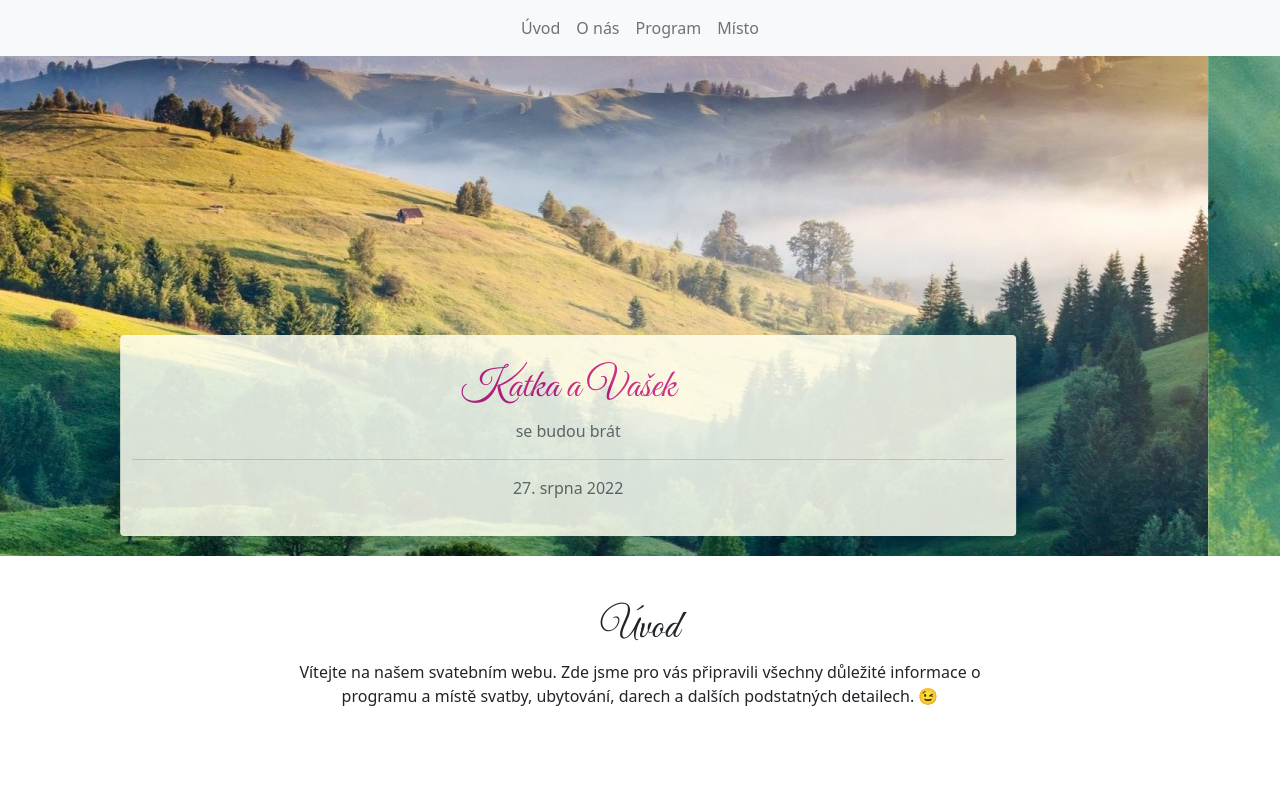
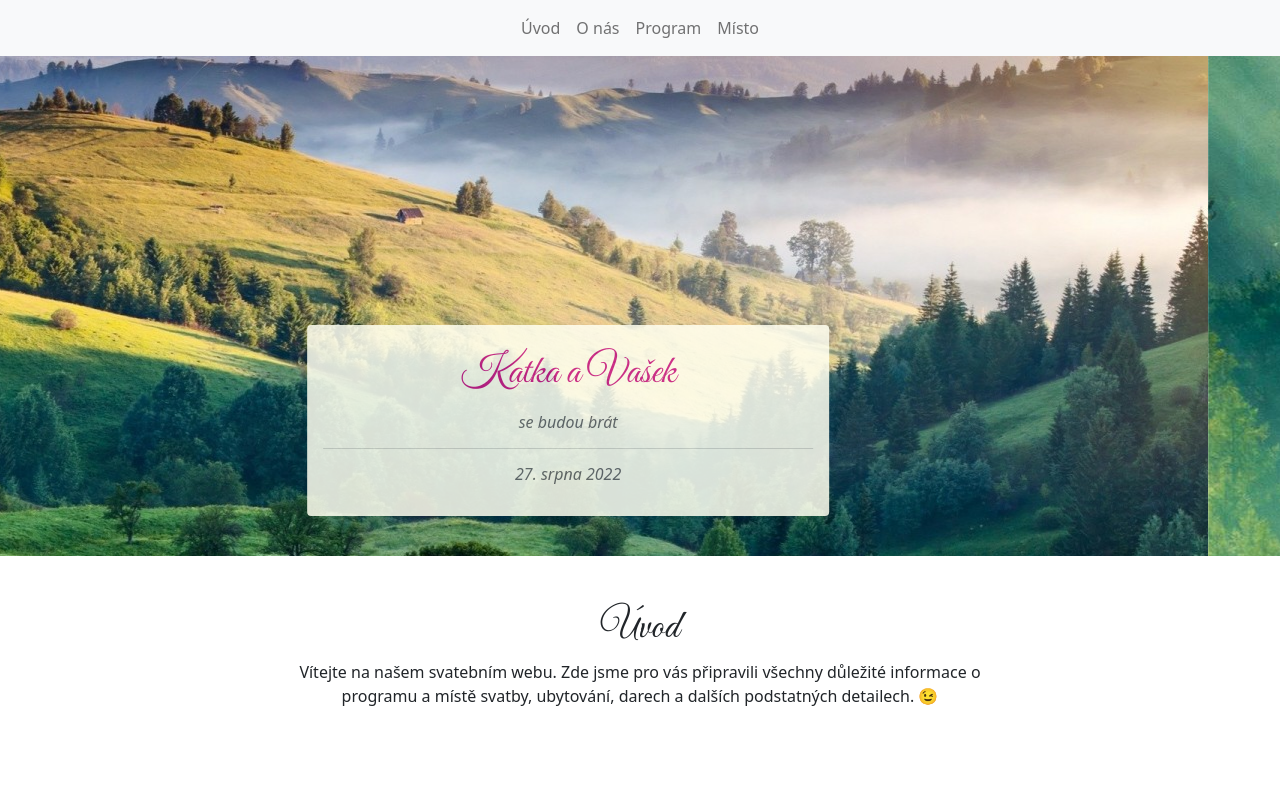
Before and after one commit to vpokorny/wedding, a plain HTML site: page index.html in a window 1280 px wide. Shown: the top 800 px of the page. Drawn offline with nearby package versions, Linux system fonts and the light colour scheme; a script that the page names is missing.

Commit message:
Recreate the caption text with row and column divs.

```diff
--- a/css/main.css
+++ b/css/main.css
@@ -14,10 +14,12 @@
 
 .caption-text {
     color: dimgray;
+    font-style: italic;
 }
 
 .section-label {
     font-family: "Great Vibes", cursive;
+    font-style: normal;
 }
 
 .violet-mask {
--- a/index.html
+++ b/index.html
@@ -52,23 +52,31 @@
         <div class="carousel-inner">
             <div class="carousel-item active">
                 <img class="d-block w-100 slide-background" src="static/images/bgn_1.jpg" alt="My first background">
-                <div class="carousel-caption d-block caption caption-text shadow-lg rounded">
+                <div class="carousel-caption">
                     <div class="container">
-                        <h1 class="violet-mask section-label my-2">Katka a Vašek</h1>
-                        <p>se budou brát</p>
-                        <hr>
-                        <p>27. srpna 2022</p>
+                        <div class="row justify-content-center">
+                            <div class="col-12 col-md-7 caption caption-text shadow-lg rounded py-4 px-3">
+                                <h1 class="violet-mask section-label mb-3">Katka a Vašek</h1>
+                                <h6>se budou brát</h6>
+                                <hr>
+                                <h6>27. srpna 2022</h6>
+                            </div>
+                        </div>
                     </div>
                 </div>
             </div>
             <div class="carousel-item">
                 <img class="d-block w-100 slide-background" src="static/images/bgn_2.jpg" alt="My second background">
-                <div class="carousel-caption d-block caption caption-text shadow-lg rounded">
+                <div class="carousel-caption">
                     <div class="container">
-                        <h1 class="violet-mask section-label my-2">Katka a Vašek</h1>
-                        <p>se budou brát</p>
-                        <hr>
-                        <p>27. srpna 2022</p>
+                        <div class="row justify-content-center">
+                            <div class="col-12 col-md-7 caption caption-text shadow-lg rounded py-4 px-3">
+                                <h1 class="violet-mask section-label mb-3">Katka a Vašek</h1>
+                                <h6>se budou brát</h6>
+                                <hr>
+                                <h6>27. srpna 2022</h6>
+                            </div>
+                        </div>
                     </div>
                 </div>
             </div>
```
